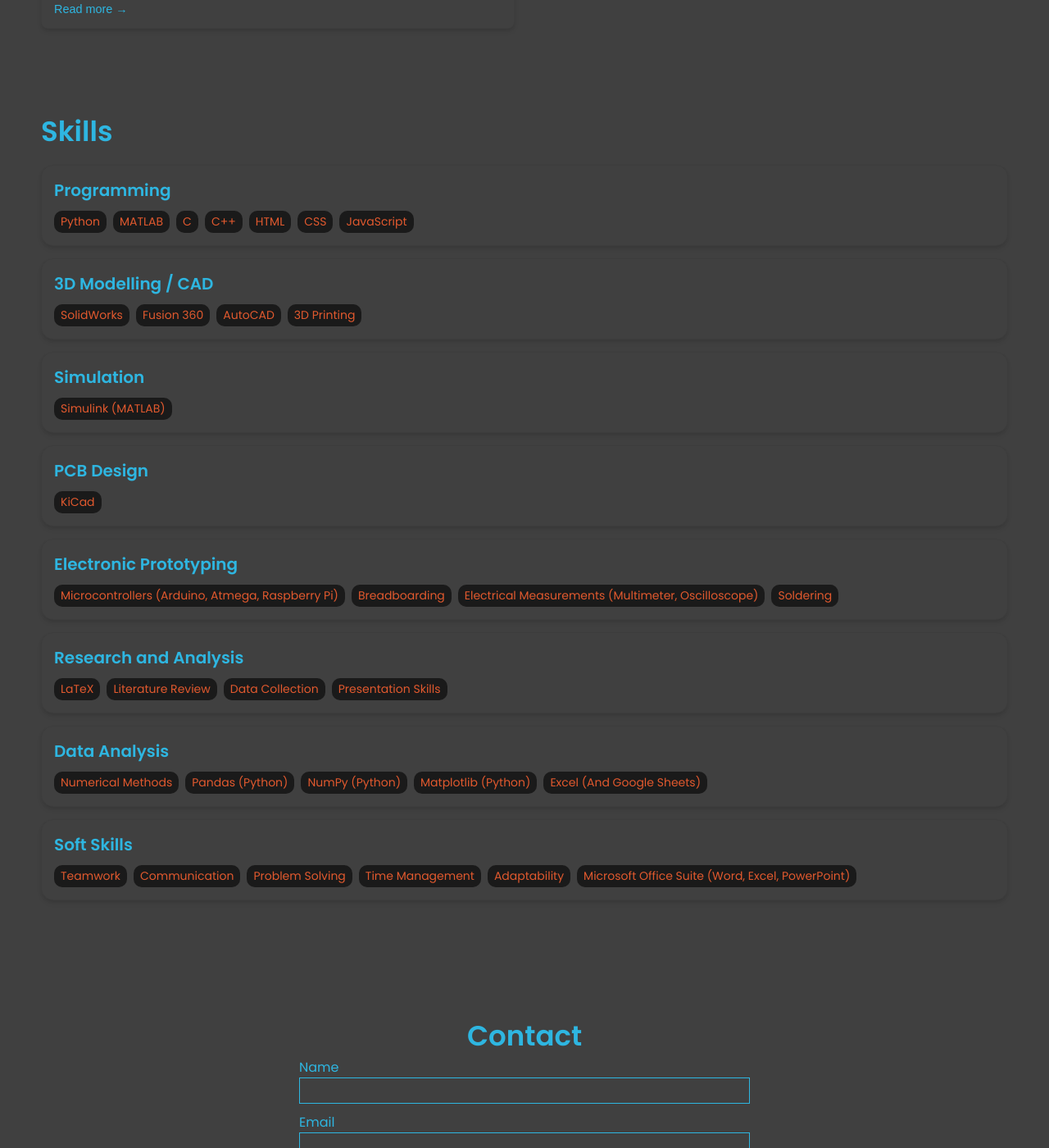
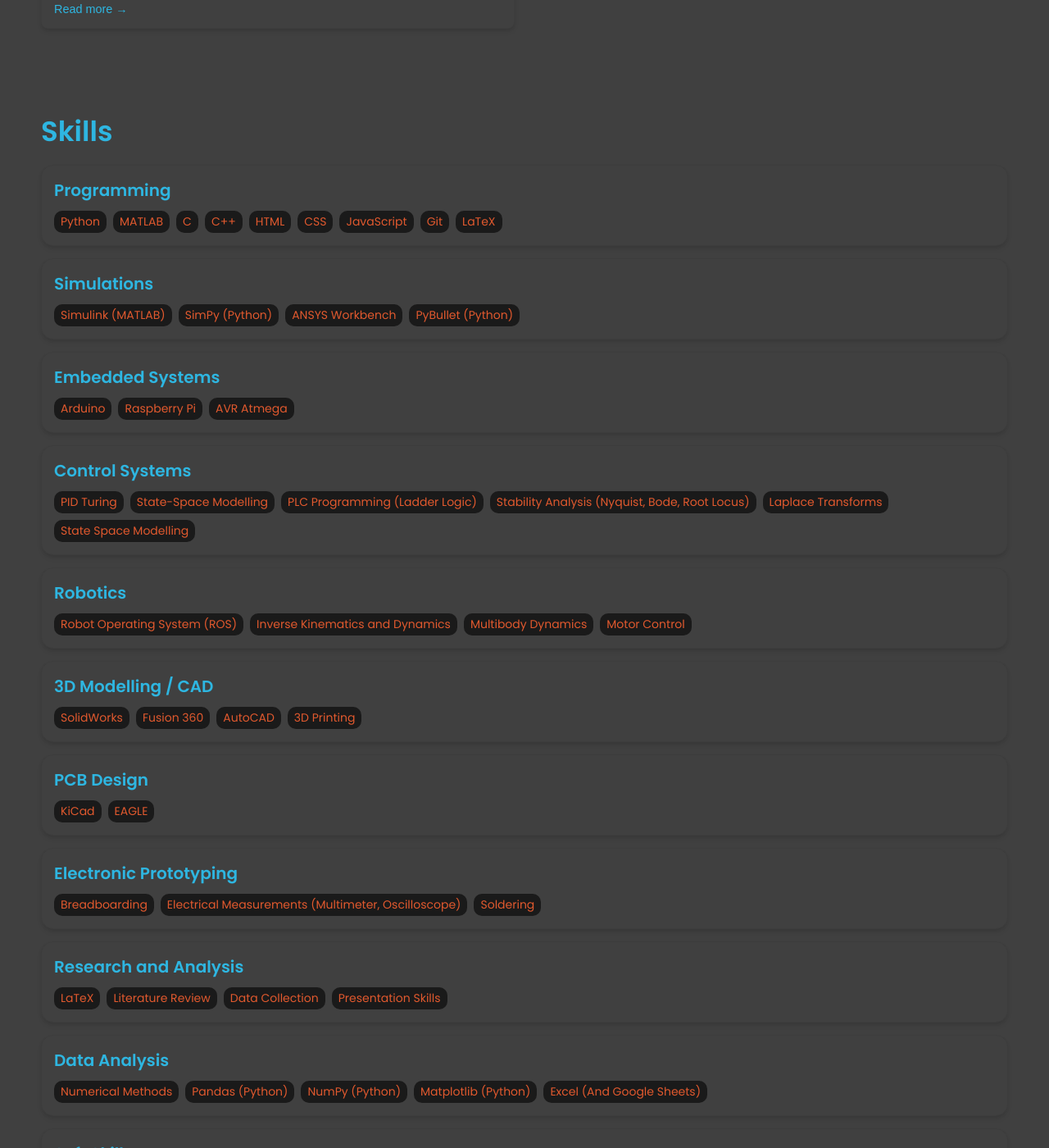
Before and after one commit to jcchincheong-bb/jcchincheong-bb.github.io, a Jekyll site: the page built from index.html, in a window 1280 px wide and 1400 px high, scrolled down 2601 px. Shown: the whole window at 82% size. Built offline with Jekyll 4.4.1, drawn with Linux system fonts in a browser that asks for light colours; some of the changed text lies outside the part shown.

Commit message:
Minor Adjustment to Skills

```diff
--- a/_config.yml
+++ b/_config.yml
@@ -47,21 +47,45 @@
     - HTML
     - CSS
     - JavaScript
+    - Git
+    - LaTeX
+  - category: Simulations
+    tools:
+    - Simulink (MATLAB)
+    - SimPy (Python)
+    - ANSYS Workbench
+    - PyBullet (Python)
+  - category: Embedded Systems
+    tools:
+    - Arduino
+    - Raspberry Pi
+    - AVR Atmega
+  - category: Control Systems
+    tools:
+    - PID Turing
+    - State-Space Modelling
+    - PLC Programming (Ladder Logic)
+    - Stability Analysis (Nyquist, Bode, Root Locus)
+    - Laplace Transforms
+    - State Space Modelling
+  - category: Robotics
+    tools:
+    - Robot Operating System (ROS)
+    - Inverse Kinematics and Dynamics
+    - Multibody Dynamics
+    - Motor Control
   - category: 3D Modelling / CAD
     tools:
     - SolidWorks
     - Fusion 360
     - AutoCAD
     - 3D Printing
-  - category: Simulation
-    tools:
-    - Simulink (MATLAB)
   - category: PCB Design
     tools:
     - KiCad
+    - EAGLE
   - category: Electronic Prototyping
     tools:
-    - Microcontrollers (Arduino, Atmega, Raspberry Pi)
     - Breadboarding
     - Electrical Measurements (Multimeter, Oscilloscope)
     - Soldering
@@ -80,7 +104,8 @@
     - Excel (And Google Sheets)
   - category: Soft Skills
     tools:
-    - Teamwork
+    - Quick Learner
+    - Teamwork and Independent Work
     - Communication
     - Problem Solving
     - Time Management
```
